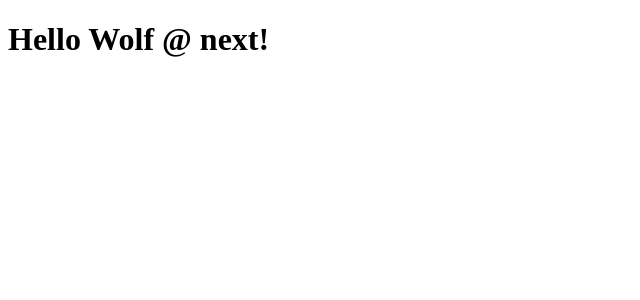
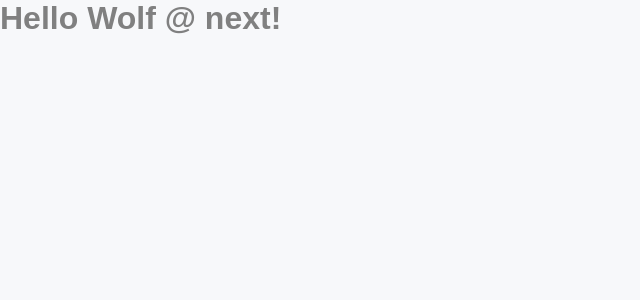
Before and after one commit to bruno-wolf/next-level-week-5-react, a Next.js app: page / in a window 1280 px wide. Shown: the top 300 px of the page, without its empty margins (0-640 px from the left). Built offline with nearby package versions, Linux system fonts and the light colour scheme.

Commit message:
v.0.0.1 adds global styles

```diff
--- a/package.json
+++ b/package.json
@@ -10,7 +10,8 @@
   "dependencies": {
     "next": "10.1.3",
     "react": "17.0.2",
-    "react-dom": "17.0.2"
+    "react-dom": "17.0.2",
+    "sass": "^1.32.11"
   },
   "devDependencies": {
     "@types/node": "^14.14.41",
--- a/src/pages/_app.tsx
+++ b/src/pages/_app.tsx
@@ -1,3 +1,5 @@
+import '../styles/global.scss';
+
 function MyApp({ Component, pageProps }) {
   return <Component {...pageProps} />;
 }
--- /dev/null
+++ b/src/styles/global.scss
@@ -0,0 +1,45 @@
+* {
+  margin: 0;
+  padding: 0;
+  box-sizing: border-box;
+}
+
+@media (max-width: 1080px) {
+  html {
+    font-size: 93.75%; // 15px
+  }
+}
+
+@media (max-width: 720px) {
+  html {
+    font-size: 87.5%; // 14px
+  }
+}
+
+:root {
+  --white: #FFF;
+
+  --gray-50: #F7F8FA;
+  --gray-100: #E6E8EB;
+  --gray-200: #AFB2B1;
+  --gray-500: #808080;
+  --gray-800: #494D4B;
+
+  --green-500: #04D361;
+
+  --purple-300: #9F75FF;
+  --purple-400: #9164FA;
+  --purple-500: #8257E5;
+  --purple-800: #6F48C9;
+}
+
+body { background: var(--gray-50); }
+
+body, input, textarea, button {
+  font: 500 1rem sans-serif;
+  color: var(--gray-500);
+}
+
+h1 { font-size: 2rem; }
+h2 { font-size: 1.5rem; }
+button { cursor: pointer; }
```
Also changed, not shown: 1 other file (tests, documents, lock files or other folders).
